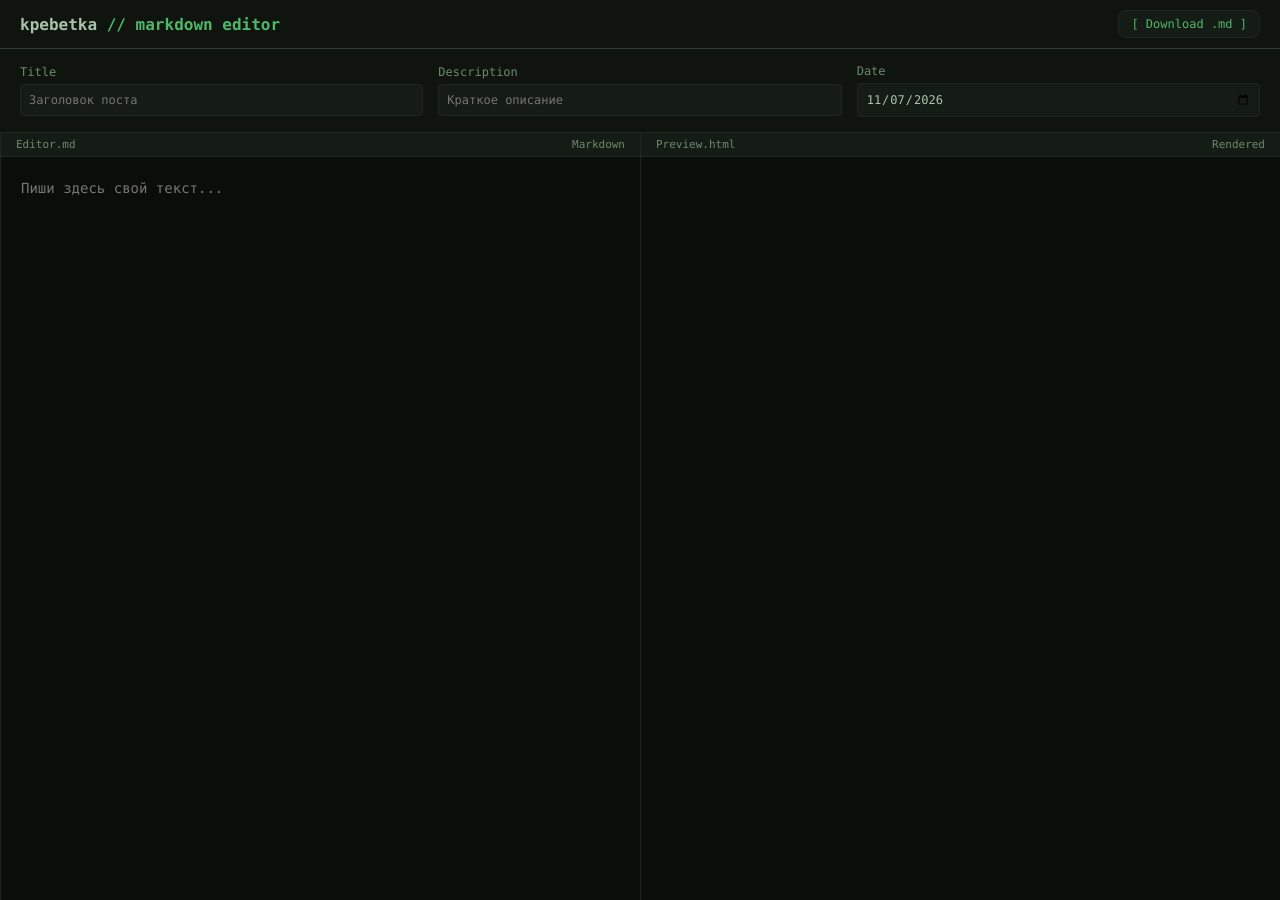
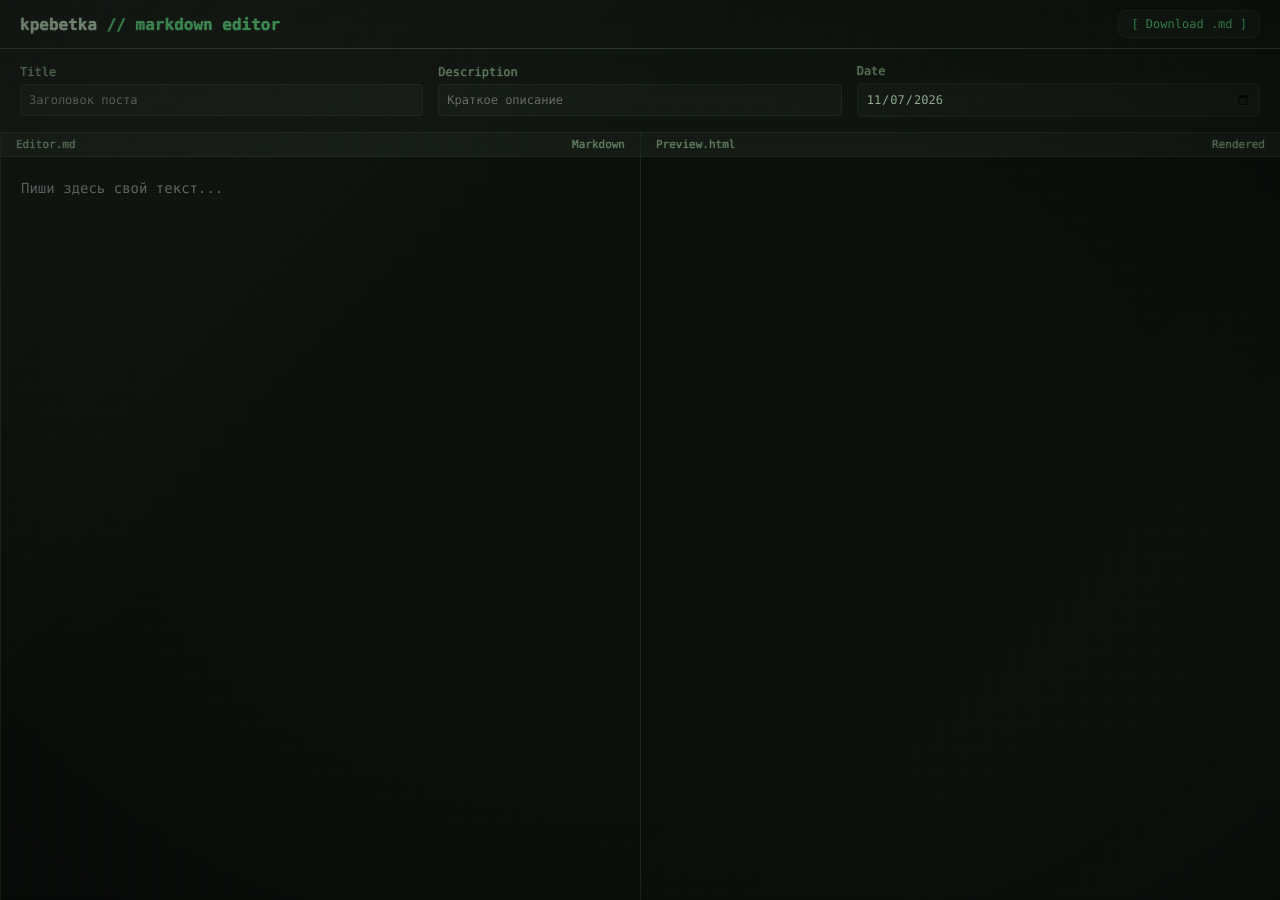
Before and after one commit to KPEBETKA/kpebetka.github.io, a Jekyll site: the page built from editor.html, in a window 1280 px wide. Built offline with Jekyll 4.4.1, drawn with Linux system fonts in a browser that asks for light colours; nearby versions of some CDN libraries.

Commit message:
Update style

```diff
--- a/editor.html
+++ b/editor.html
@@ -12,6 +12,8 @@ sitemap: false
     <script src="https://cdn.jsdelivr.net/npm/marked@4.3.0/marked.min.js"></script>
     <link rel="stylesheet" href="https://cdnjs.cloudflare.com/ajax/libs/highlight.js/11.8.0/styles/atom-one-dark.min.css">
     <script src="https://cdnjs.cloudflare.com/ajax/libs/highlight.js/11.8.0/highlight.min.js"></script>
+    <script src="https://cdnjs.cloudflare.com/ajax/libs/highlight.js/11.8.0/languages/nginx.min.js"></script>
+    <script src="https://cdnjs.cloudflare.com/ajax/libs/highlight.js/11.8.0/languages/ini.min.js"></script>
 
     <style>
         :root {
@@ -22,33 +24,125 @@ sitemap: false
             --radius: 8px;
             --font-mono: "JetBrains Mono", "Fira Code", "SF Mono", Menlo, Consolas, monospace;
             --card-shadow: 0 0 20px rgba(77, 184, 106, 0.02), 0 8px 30px rgba(0, 0, 0, 0.55);
+
+            --scanline-opacity: 0.10;
+            --vignette-opacity: 0.35;
+            --glow-opacity: 0.30;
+            --glare-opacity: 0.05;
         }
 
         * { box-sizing: border-box; margin: 0; padding: 0; }
-        body { font-family: var(--font-mono); background: var(--bg); color: var(--text); height: 100vh; display: flex; flex-direction: column; overflow: hidden; }
 
-        .editor-header { background-color: var(--surface); border-bottom: 1px solid var(--border-strong); padding: 10px 20px; display: flex; justify-content: space-between; align-items: center; }
+        ::selection { background: var(--accent); color: var(--bg); }
+
+        body {
+            font-family: var(--font-mono);
+            background: var(--bg);
+            color: var(--text);
+            height: 100vh;
+            display: flex;
+            flex-direction: column;
+            overflow: hidden;
+            text-shadow: 0 0 calc(4px * var(--glow-opacity)) currentColor;
+        }
+
+        .editor-header {
+            background-color: var(--surface);
+            border-bottom: 1px solid var(--border-strong);
+            padding: 10px 20px;
+            display: flex;
+            justify-content: space-between;
+            align-items: center;
+            z-index: 10;
+        }
         .editor-header h1 { font-size: 16px; color: var(--text); }
         .editor-header h1 span { color: var(--accent); }
-        .actions button { background-color: var(--surface-2); color: var(--accent); border: 1px solid var(--border); padding: 6px 12px; border-radius: var(--radius); font-family: var(--font-mono); font-size: 12px; cursor: pointer; transition: all 0.2s; margin-left: 10px; }
+
+        .actions button {
+            background-color: var(--surface-2);
+            color: var(--accent);
+            border: 1px solid var(--border);
+            padding: 6px 12px;
+            border-radius: var(--radius);
+            font-family: var(--font-mono);
+            font-size: 12px;
+            cursor: pointer;
+            transition: all 0.2s;
+            margin-left: 10px;
+        }
         .actions button:hover { background-color: var(--accent); color: var(--bg); }
 
-        .editor-layout { display: flex; flex-direction: column; flex: 1; overflow: hidden; }
+        .editor-layout { display: flex; flex-direction: column; flex: 1; overflow: hidden; z-index: 10; }
 
-        .meta-sidebar { width: 100%; background-color: var(--surface); border-bottom: 1px solid var(--border); padding: 15px 20px; display: flex; flex-direction: row; flex-wrap: wrap; gap: 15px; align-items: center; }
+        .meta-sidebar {
+            width: 100%;
+            background-color: var(--surface);
+            border-bottom: 1px solid var(--border);
+            padding: 15px 20px;
+            display: flex;
+            flex-direction: row;
+            flex-wrap: wrap;
+            gap: 15px;
+            align-items: center;
+        }
         .form-group { display: flex; flex-direction: column; gap: 5px; flex: 1; min-width: 150px; }
         .form-group label { font-size: 12px; color: var(--muted); }
-        .form-group input { background-color: var(--surface-2); border: 1px solid var(--border); color: var(--text); padding: 8px; border-radius: 4px; font-family: var(--font-mono); font-size: 12px; outline: none; width: 100%; }
+        .form-group input {
+            background-color: var(--surface-2);
+            border: 1px solid var(--border);
+            color: var(--text);
+            padding: 8px;
+            border-radius: 4px;
+            font-family: var(--font-mono);
+            font-size: 12px;
+            outline: none;
+            width: 100%;
+        }
         .form-group input:focus { border-color: var(--accent); }
 
         .workspace { display: flex; flex: 1; overflow: hidden; }
         .pane { flex: 1; display: flex; flex-direction: column; width: 50%; }
-        .pane-header { background-color: var(--surface-2); padding: 5px 15px; font-size: 11px; color: var(--muted); border-bottom: 1px solid var(--border); border-left: 1px solid var(--border); display: flex; justify-content: space-between; }
+        .pane-header {
+            background-color: var(--surface-2);
+            padding: 5px 15px;
+            font-size: 11px;
+            color: var(--muted);
+            border-bottom: 1px solid var(--border);
+            border-left: 1px solid var(--border);
+            display: flex;
+            justify-content: space-between;
+        }
 
-        textarea { flex: 1; background-color: var(--bg); color: #ce9178; border: none; border-left: 1px solid var(--border); padding: 20px; font-family: var(--font-mono); font-size: 14px; line-height: 1.6; resize: none; outline: none; }
-        .preview { flex: 1; background-color: var(--bg); border-left: 1px solid var(--border); padding: 30px; overflow-y: auto; line-height: 1.7; font-size: 14px; }
+        textarea {
+            flex: 1;
+            background-color: var(--bg);
+            color: #ce9178;
+            border: none;
+            border-left: 1px solid var(--border);
+            padding: 20px;
+            font-family: var(--font-mono);
+            font-size: 14px;
+            line-height: 1.6;
+            resize: none;
+            outline: none;
+        }
+        .preview {
+            flex: 1;
+            background-color: var(--bg);
+            border-left: 1px solid var(--border);
+            padding: 30px;
+            overflow-y: auto;
+            line-height: 1.7;
+            font-size: 14px;
+        }
 
-        .preview h1, .preview h2, .preview h3, .preview h4, .preview h5, .preview h6 { color: var(--text); margin-top: 1.8em; margin-bottom: 0.8em; font-weight: 700; line-height: 1.4; }
+        .preview h1, .preview h2, .preview h3, .preview h4, .preview h5, .preview h6 {
+            color: var(--text);
+            margin-top: 1.8em;
+            margin-bottom: 0.8em;
+            font-weight: 700;
+            line-height: 1.4;
+        }
         .preview h1 { font-size: 24px; }
         .preview h2 { font-size: 20px; }
         .preview h3 { font-size: 18px; }
@@ -68,27 +162,102 @@ sitemap: false
         .preview a:hover { text-decoration: underline; }
         .preview ul, .preview ol { margin-bottom: 1.2em; padding-left: 24px; }
         .preview li { margin-bottom: 0.5em; }
-        .preview blockquote { border-left: 3px solid var(--accent); background-color: var(--surface); padding: 10px 15px; margin-bottom: 1.5em; color: var(--muted); font-style: italic; }
+        .preview blockquote {
+            border-left: 3px solid var(--accent);
+            background-color: var(--surface);
+            padding: 10px 15px;
+            margin-bottom: 1.5em;
+            color: var(--muted);
+            font-style: italic;
+        }
         .preview hr { border: 0; border-bottom: 1px dashed var(--border); margin: 2em 0; }
 
-        .preview code:not(pre code) { background-color: var(--surface-2); color: #ce9178; padding: 2px 6px; border-radius: 4px; border: 1px solid var(--border); font-size: 0.9em; }
+        .preview code:not(pre code) {
+            background-color: var(--surface-2);
+            color: #ce9178;
+            padding: 2px 6px;
+            border-radius: 4px;
+            border: 1px solid var(--border);
+            font-size: 0.9em;
+        }
 
-        .preview .code-container { background-color: var(--surface); border: 1px solid var(--border-strong); border-radius: var(--radius); margin-bottom: 1.5em; overflow: hidden; box-shadow: var(--card-shadow); text-align: left; }
-        .preview .code-header { display: flex; justify-content: space-between; align-items: center; background-color: var(--surface-2); padding: 6px 15px; font-size: 12px; color: var(--muted); border-bottom: 1px solid var(--border); }
+        .preview .code-container {
+            background-color: var(--surface);
+            border: 1px solid var(--border-strong);
+            border-radius: var(--radius);
+            margin-bottom: 1.5em;
+            overflow: hidden;
+            box-shadow: var(--card-shadow);
+            text-align: left;
+        }
+        .preview .code-header {
+            display: flex;
+            justify-content: space-between;
+            align-items: center;
+            background-color: var(--surface-2);
+            padding: 6px 15px;
+            font-size: 12px;
+            color: var(--muted);
+            border-bottom: 1px solid var(--border);
+        }
         .preview .code-lang { text-transform: uppercase; font-weight: 700; }
         .preview .code-actions { display: flex; gap: 10px; }
-        .preview .code-actions button { background: transparent; border: none; color: var(--muted); cursor: pointer; padding: 4px; display: flex; align-items: center; justify-content: center; transition: color 0.2s; border-radius: 4px; }
+        .preview .code-actions button {
+            background: transparent;
+            border: none;
+            color: var(--muted);
+            cursor: pointer;
+            padding: 4px;
+            display: flex;
+            align-items: center;
+            justify-content: center;
+            transition: color 0.2s;
+            border-radius: 4px;
+        }
         .preview .code-actions button:hover { color: var(--accent); background-color: rgba(77, 184, 106, 0.1); }
         .preview .code-actions svg { width: 14px; height: 14px; }
 
-        .preview pre { margin: 0 !important; border: none !important; border-radius: 0 !important; box-shadow: none !important; padding: 15px !important; background-color: var(--surface); overflow-x: auto; white-space: pre; }
-        .preview pre code { font-family: var(--font-mono); font-size: 13px; line-height: 1.5; display: block; background: transparent !important; padding: 0 !important; border: none !important; }
+        .preview pre {
+            margin: 0 !important;
+            border: none !important;
+            border-radius: 0 !important;
+            box-shadow: none !important;
+            padding: 15px !important;
+            background-color: var(--surface);
+            overflow-x: auto;
+            white-space: pre;
+        }
+        .preview pre code {
+            font-family: var(--font-mono);
+            font-size: 13px;
+            line-height: 1.5;
+            display: block;
+            background: transparent !important;
+            padding: 0 !important;
+            border: none !important;
+            text-shadow: none;
+        }
 
         .preview .img-block { margin: 2em auto; text-align: center; }
-        .preview .img-block img { max-width: 100%; height: auto; border-radius: var(--radius); border: 1px solid var(--border-strong); box-shadow: var(--card-shadow); display: block; margin: 0 auto; }
+        .preview .img-block img {
+            max-width: 100%;
+            height: auto;
+            border-radius: var(--radius);
+            border: 1px solid var(--border-strong);
+            box-shadow: var(--card-shadow);
+            display: block;
+            margin: 0 auto;
+        }
         .preview .img-block figcaption { margin-top: 8px; font-size: 12px; color: var(--muted); font-style: italic; }
 
-        .preview mark { background-color: var(--text); color: var(--bg); padding: 0 6px; border-radius: 4px; font-weight: 700; }
+        .preview mark {
+            background-color: var(--text);
+            color: var(--bg);
+            padding: 0 6px;
+            border-radius: 4px;
+            font-weight: 700;
+            text-shadow: none;
+        }
 
         ::-webkit-scrollbar { width: 8px; height: 8px; }
         ::-webkit-scrollbar-track { background: var(--surface); }
@@ -100,6 +269,23 @@ sitemap: false
             .pane { width: 100%; height: 50%; }
             textarea, .preview { border-left: none; border-top: 1px solid var(--border); }
         }
+
+        body::before {
+            content: ""; position: fixed; top: 0; left: 0; right: 0; bottom: 0; pointer-events: none; z-index: 9999;
+            background-image:
+                radial-gradient(ellipse at center, transparent 55%, rgba(0, 0, 0, var(--vignette-opacity)) 100%),
+                repeating-linear-gradient(0deg, rgba(0, 0, 0, var(--scanline-opacity)), rgba(0, 0, 0, var(--scanline-opacity)) 1px, transparent 1px, transparent 3px),
+                repeating-linear-gradient(90deg, rgba(255, 0, 0, 0.02), rgba(0, 255, 0, 0.02), rgba(0, 0, 255, 0.02)),
+                linear-gradient(135deg, rgba(255, 255, 255, var(--glare-opacity)) 0%, transparent 35%, transparent 65%, rgba(255, 255, 255, calc(var(--glare-opacity) * 0.4)) 100%);
+            background-size: 100% 100%, 100% 3px, 3px 100%, 100% 100%;
+        }
+
+        body::after {
+            content: ""; position: fixed; top: 0; left: 0; right: 0; bottom: 0; background: rgba(20, 25, 20, 0.08);
+            pointer-events: none; z-index: 10000; animation: crt-flicker 0.15s infinite;
+        }
+
+        @keyframes crt-flicker { 0% { opacity: 0.92; } 50% { opacity: 1; } 100% { opacity: 0.92; } }
     </style>
 </head>
 <body>
```
Also changed, not shown: other parts of editor.html (+6 -0 lines), assets/css/style.css (+4 -39 lines), index.html (+8 -8 lines).
